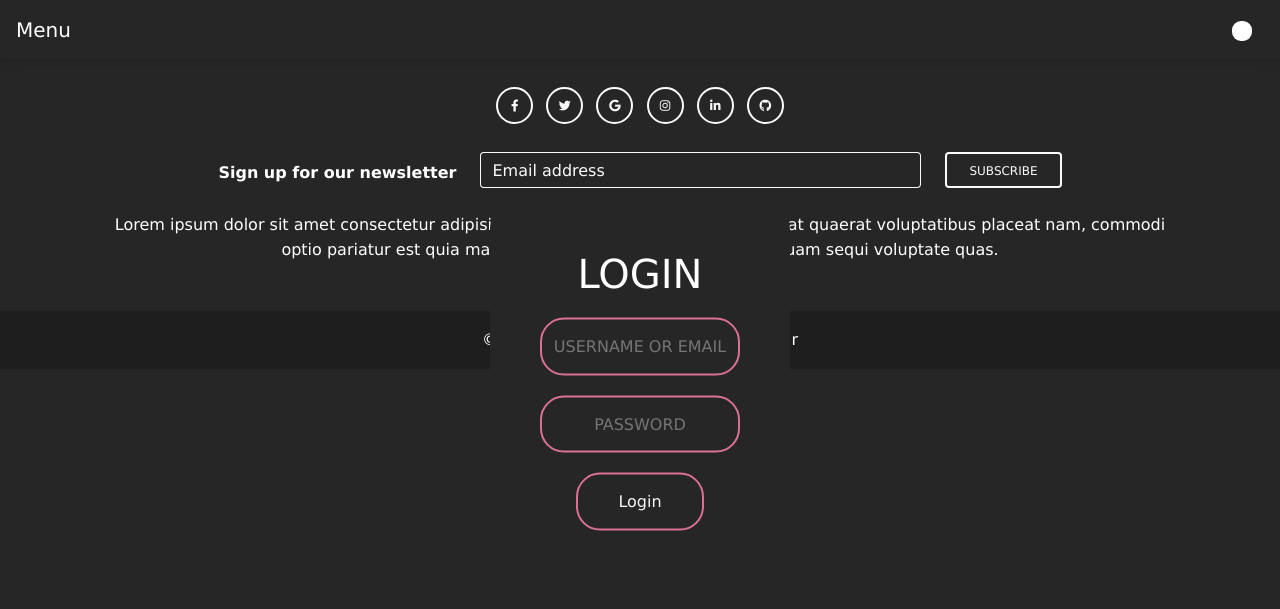
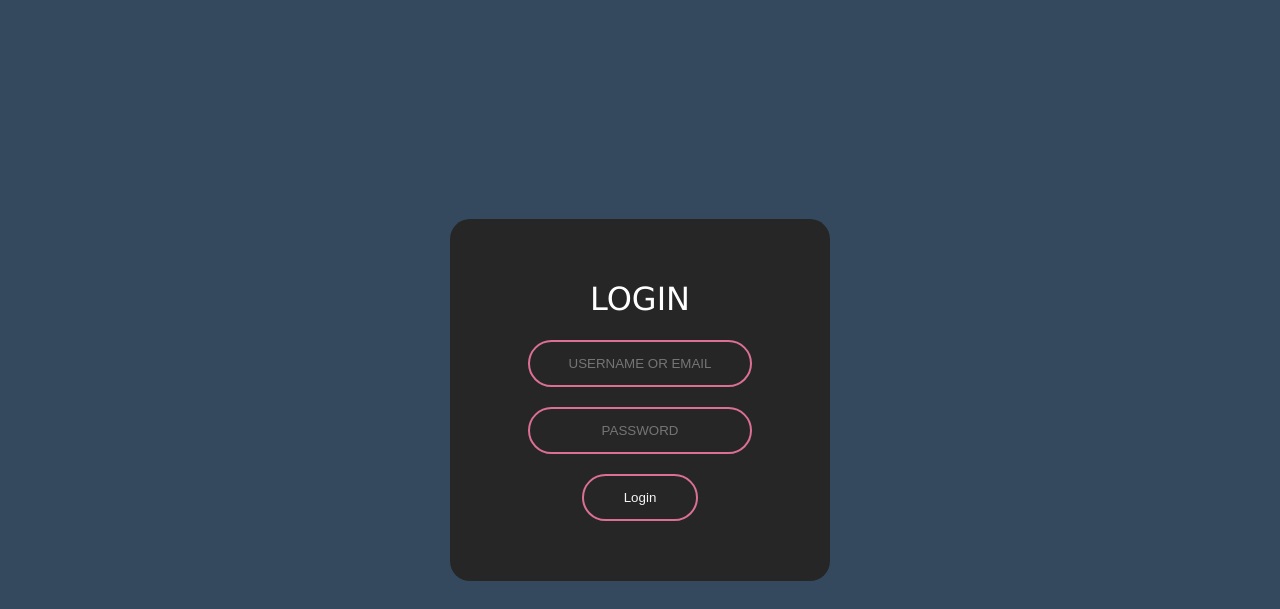
Before and after one commit to noussairox/-j, a Flask app: page /login in a window 1280 px wide. Shown: the top 609 px of the page. Run offline with Flask 2, Linux system fonts and the light colour scheme; some libraries are stand-ins or nearby versions.

Commit message:
login update

```diff
--- a/static/css/style.css
+++ b/static/css/style.css
@@ -1,18 +1,12 @@
+body {
+  background: #262626;
+}
+
 footer {
   position: static;
   bottom: 0px;
-  width: 100%;
-}
-
-.navbar-toggler-icon {
-  background-color: white;
-  border-radius: 9px;
-  height: 20px;
-  width: 20px;
-}
-
-body {
-  background-color: #262626;
+  left: 0;
+  right: 0;
 }
 
 #container {
--- a/templates/base.html
+++ b/templates/base.html
@@ -12,19 +12,20 @@
     <link href="https://fonts.googleapis.com/css?family=Roboto:300,400,500,700&display=swap" rel="stylesheet"/>
     <!-- MDB -->
     <link href="https://cdnjs.cloudflare.com/ajax/libs/mdb-ui-kit/3.6.0/mdb.min.css" rel="stylesheet"/>
-    <link rel="stylesheet" href="/static/css/login.css">
     <link rel="stylesheet" href="/static/css/style.css">
+    <script src="https://cdnjs.cloudflare.com/ajax/libs/jquery/3.6.0/jquery.min.js"></script>
+  <link rel="stylesheet" href="https://cdnjs.cloudflare.com/ajax/libs/font-awesome/5.15.3/css/all.min.css"/>
 </head>
 <body>
     <header>
         <nav class="navbar navbar-dark bg-dark">
             <a class="navbar-brand" href="/">Menu</a>
             <button class="navbar-toggler" type="button" data-toggle="collapse" data-target="#navbarNavAltMarkup" aria-controls="navbarNavAltMarkup" aria-expanded="true" aria-label="Toggle navigation">
-              <span class="navbar-toggler-icon"></span>
+              <span class="fas fa-bars"></span>
             </button>
             <div class="collapse navbar-collapse" id="navbarNavAltMarkup">
               <div class="navbar-nav">
-                <a class="nav-item nav-link active" href="/">Home <span class="sr-only">(current)</span></a>
+                <a class="nav-item nav-link active" href="/">Home </a>
                 <a class="nav-item nav-link" href="/product">Product</a>
                 <a class="nav-item nav-link" href="/flash">Flash sales</a>
                 <a class="nav-item nav-link" href="/login">login/sign up</a>
--- a/templates/login.html
+++ b/templates/login.html
@@ -1,10 +1,19 @@
-{% extends "base.html" %}
-
-{% block content %}
+<!DOCTYPE html>
+<html lang="en">
+<head>
+    <meta charset="UTF-8">
+    <meta http-equiv="X-UA-Compatible" content="IE=edge">
+    <meta name="viewport" content="width=device-width, initial-scale=1.0">
+    <title></title>
+    <link rel="stylesheet" href="/static/css/login.css">
+</head>
+<body>
     <form class="box" action="/" method="post">
         <h1>Login</h1>
         <input type="text" name="username" placeholder="USERNAME OR EMAIL">
         <input type="password" name="password" placeholder="PASSWORD">
         <input type="submit" name="login" value="Login">
-        </form>
-{% endblock content %}
+    </form>
+
+</body>
+</html>
```
